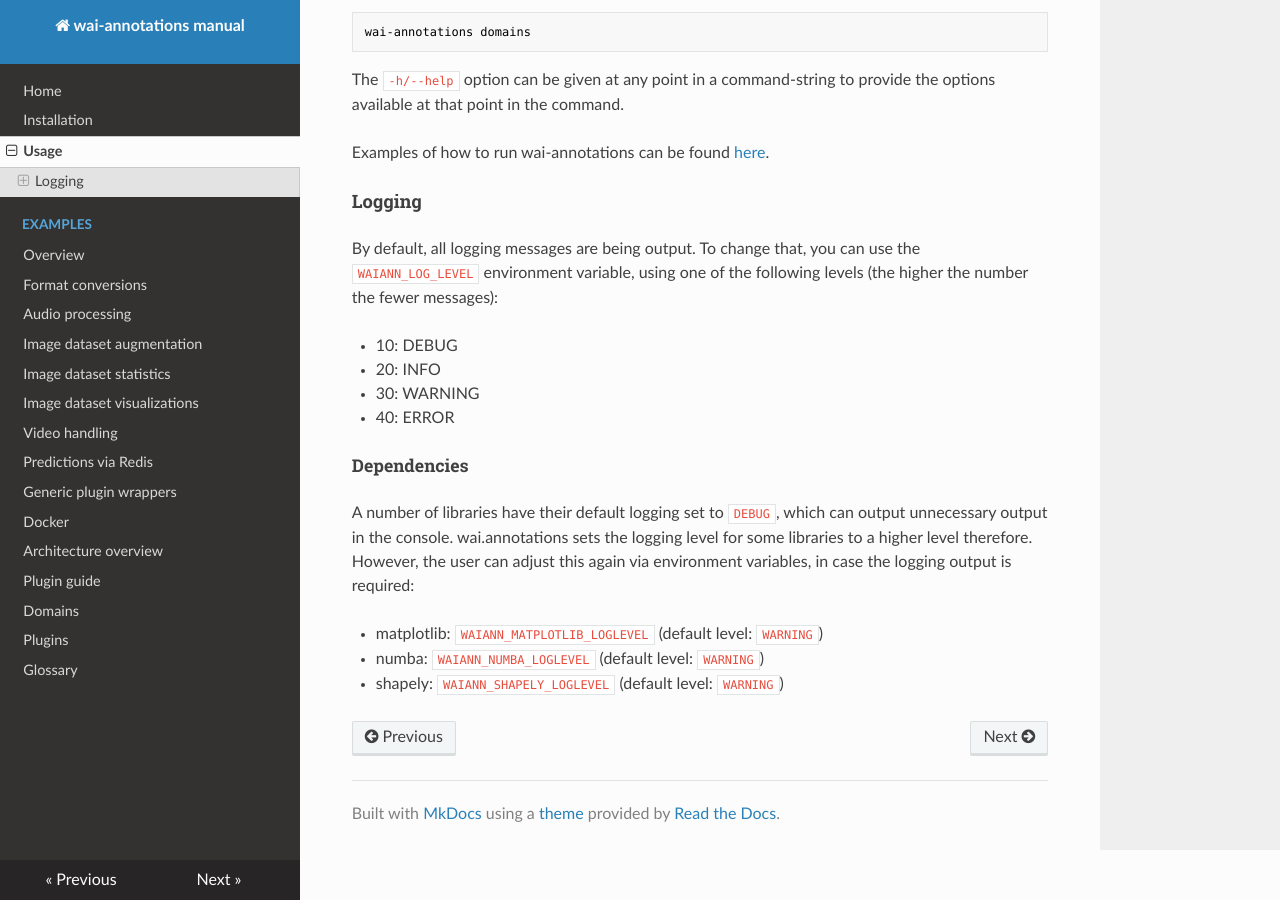
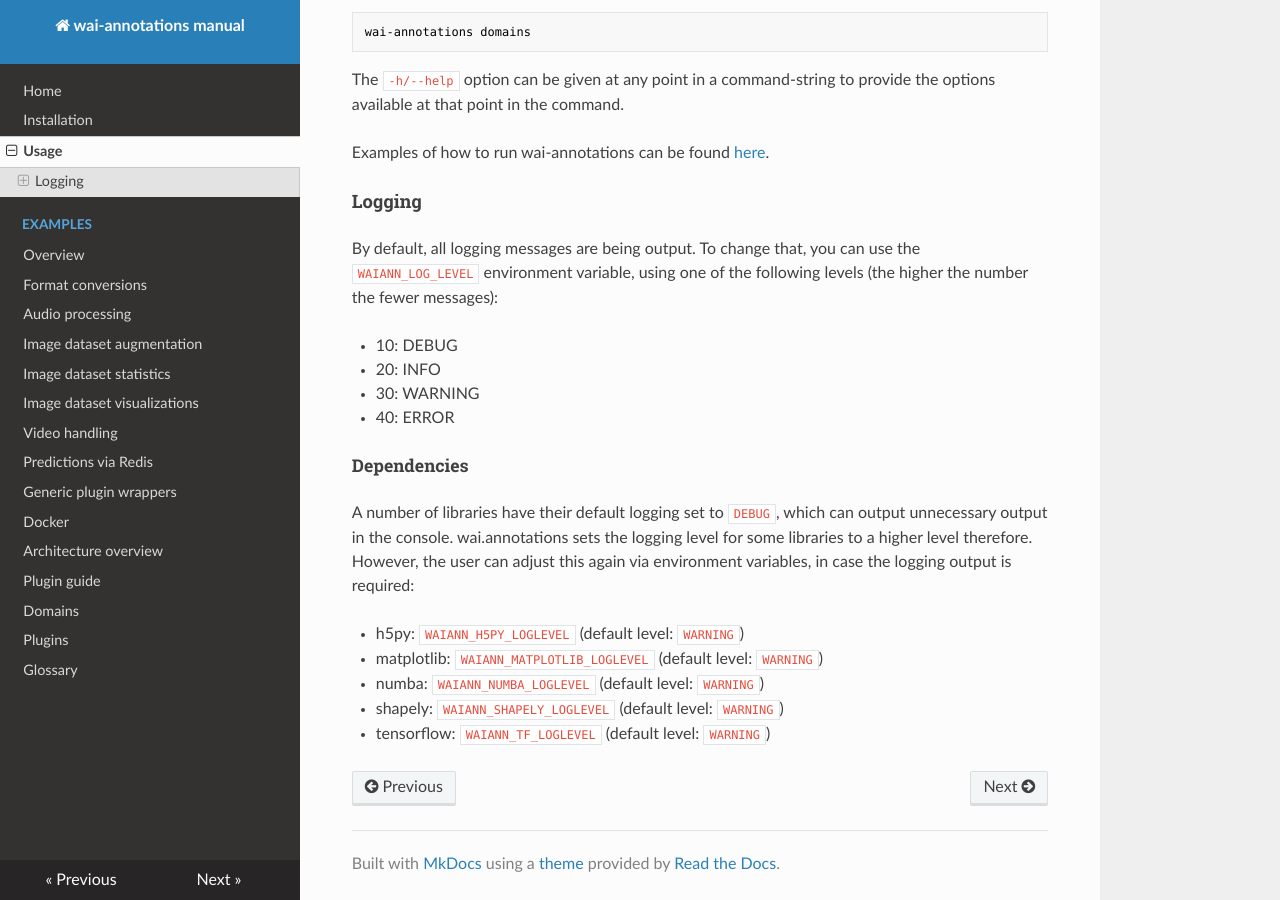
Before and after one commit to waikato-ufdl/wai-annotations-manual, an MkDocs documentation site: the page built from docs/usage.md, in a window 1280 px wide and 900 px high, scrolled down 531 px. Built offline with MkDocs 1.6.1, drawn with Linux system fonts in a browser that asks for light colours; nearby versions of some CDN libraries.

Commit message:
more restrictions on logging

```diff
--- a/docs/usage.md
+++ b/docs/usage.md
@@ -47,6 +47,8 @@ unnecessary output in the console. wai.annotations sets the logging level for
 some libraries to a higher level therefore. However, the user can adjust this again
 via environment variables, in case the logging output is required:
 
+* h5py: `WAIANN_H5PY_LOGLEVEL` (default level: `WARNING`)
 * matplotlib: `WAIANN_MATPLOTLIB_LOGLEVEL` (default level: `WARNING`)
 * numba: `WAIANN_NUMBA_LOGLEVEL` (default level: `WARNING`)
 * shapely: `WAIANN_SHAPELY_LOGLEVEL` (default level: `WARNING`)
+* tensorflow: `WAIANN_TF_LOGLEVEL` (default level: `WARNING`)
```
